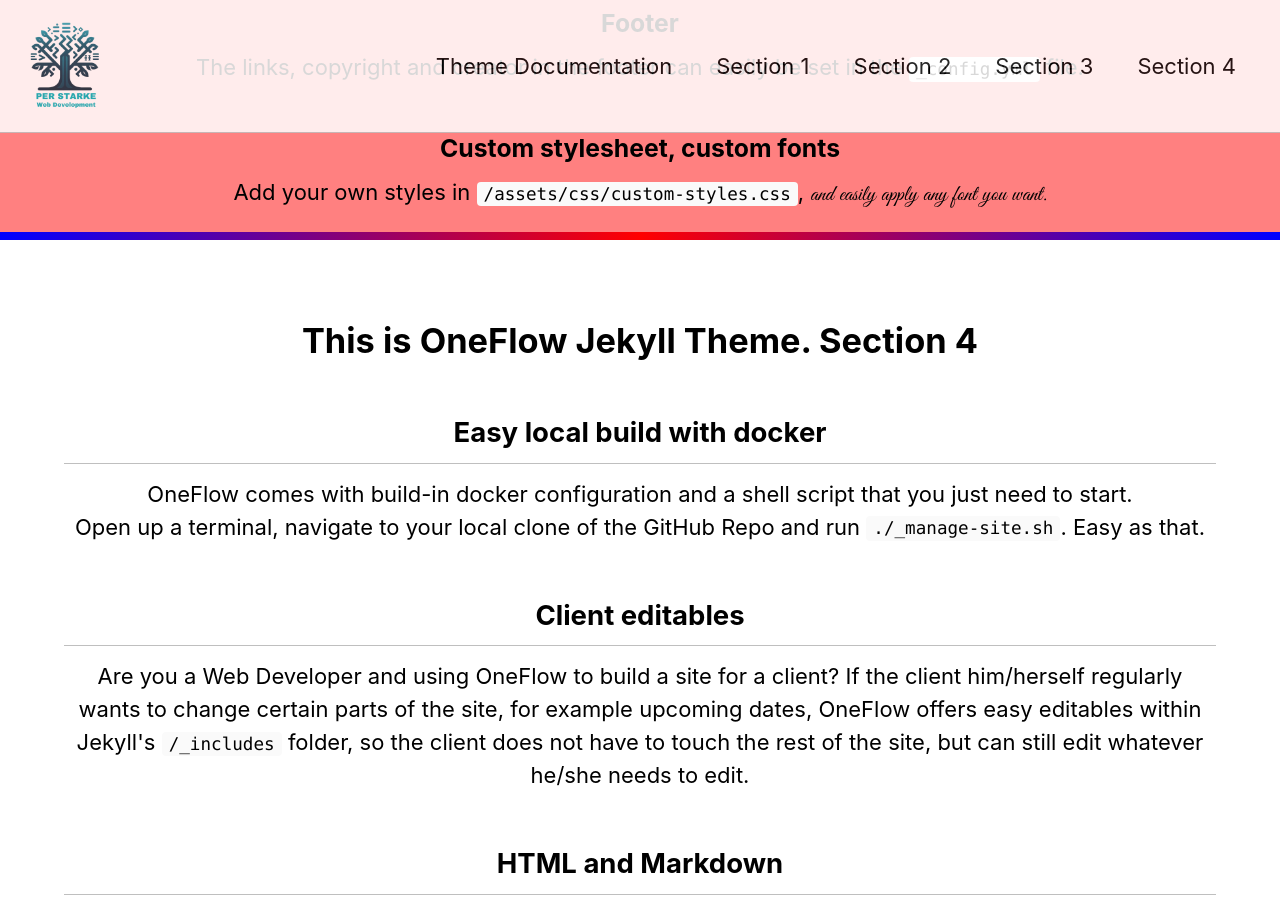
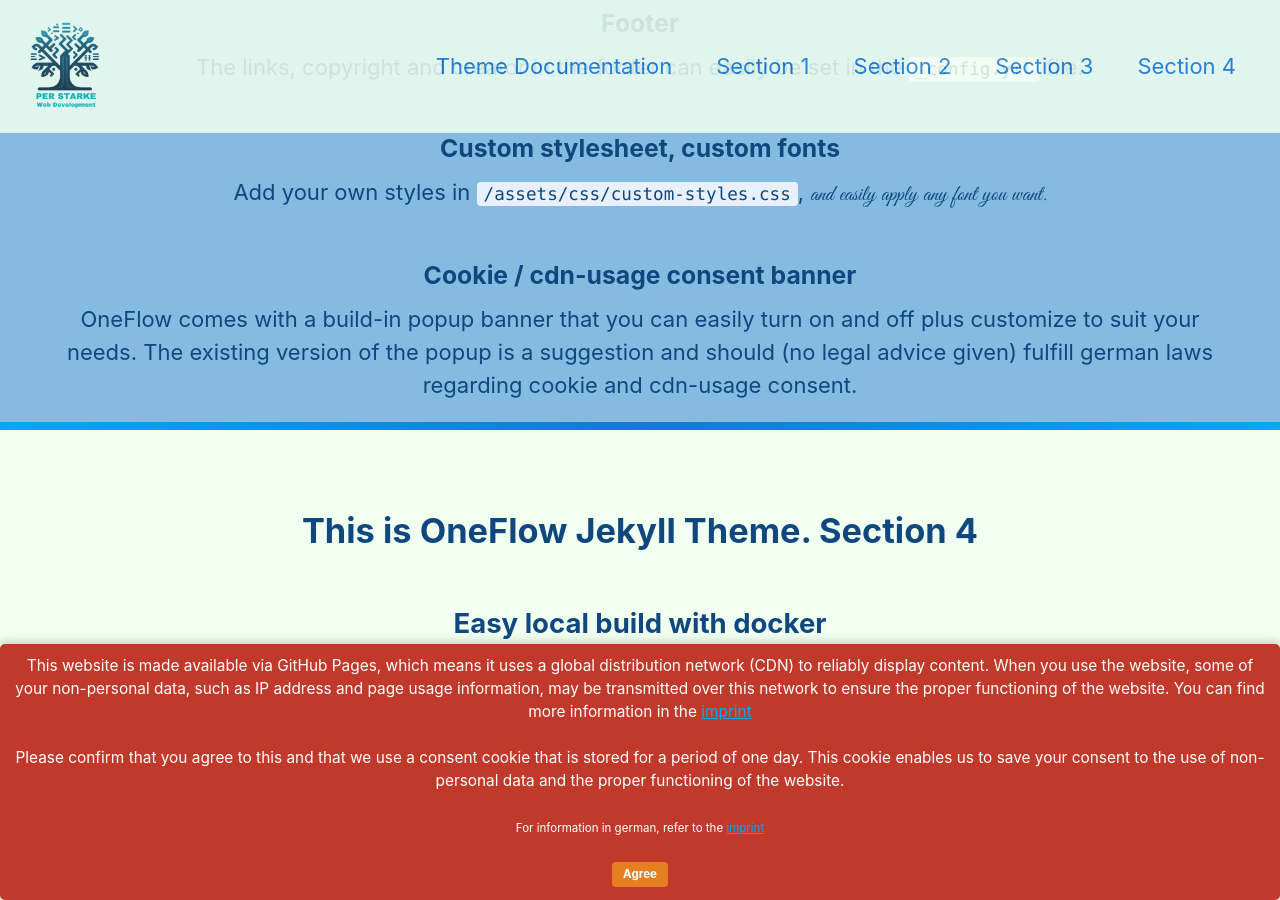
Before and after one commit to perstarke-webdev/oneflow-jekyll-theme, a Jekyll site: the page built from _pages/index.html, in a window 1280 px wide and 900 px high, scrolled down 7329 px. Built offline with Jekyll 4.4.1, drawn with Linux system fonts in a browser that asks for light colours; cached includes are drawn as plain includes.

Commit message:
add cookie/cdn banner/popup
close #22

```diff
--- a/_config.yml
+++ b/_config.yml
@@ -6,7 +6,7 @@
 # `jekyll serve`. If you change this file, please restart the server process.
 
 
-oneflow-skin    : "contrast" # "air", "aqua", "contrast", "dark", "dirt", "neon", "mint", "plum", "sunrise"
+oneflow-skin    : "aqua" # "default", "air", "aqua", "contrast", "dark", "dirt", "neon", "mint", "plum", "sunrise"
 
 # Site Settings
 locale                   : "en-US"
@@ -18,10 +18,11 @@ baseurl                  : # the subpath of your site, e.g. "/blog"
 repository               : "perstarke-webdev/oneflow-jekyll-theme" # GitHub username/repo-name
 teaser                   : # path of fallback teaser image, e.g. "/assets/images/500x300.png"
 logo                     : "/assets/images/logo.webp" # Site logo displayed in the masthead
-masthead_title           : " " # Overrides the website title displayed in the masthead, use " " for no title
+show-popup               : true # set to false if you don't need / want to show a cookie-banner / cdn-usage popup.
+                                # Edit the popup itself in the respective /includes file
+masthead_title           : " "  # Overrides the website title displayed in the masthead, use " " for no title
 sticky-masthead          : true # if true, masthead/navigation bar will stay visible when the user scrolls down.
                                 # if false, it will move out of sight when scrolling.
-                                # Do NOT use quotation marks to set false / true here.
 masthead-opacity         : 0.85 # set to any value between 0 and 1.
                                 # 0.8-0.9 is a good recommended starting point. Only relevant if masthead is sticky.
 background-image         : # '/assets/images/header.webp' # Remove / out-comment, if you don't want a background image
--- /dev/null
+++ b/_includes/popup.html
@@ -0,0 +1,43 @@
+<div id="cookie-banner">
+    This website is made available via GitHub Pages, which means it uses a global distribution network (CDN) to reliably display content. When you use the website, some of your non-personal data, such as IP address and page usage information, may be transmitted over this network to ensure the proper functioning of the website.
+    You can find more information in the
+    <a href="/imprint#github-pages-und-cdn-nutzung"
+       target="_blank" rel="noopener noreferrer nofollow">
+        imprint</a><br><br>
+
+
+    Please confirm that you agree to this and that we use a consent cookie that is stored for a period of one day. This cookie enables us to save your consent to the use of non-personal data and the proper functioning of the website.<br><br>
+
+    <small>For information in german, refer to the
+        <a href="/imprint"
+           target="_blank" rel="noopener noreferrer nofollow">
+            imprint</a>
+    </small>
+
+    <br><br>
+
+    <button class="btn btn--warning" id="cookie-consent-btn">Agree</button>
+</div>
+
+
+
+
+
+
+<!-- JavaScript-code for the cookie consent-banner -->
+<script>
+    if (document.cookie.indexOf('cookieConsent=1') !== -1) {
+        document.getElementById('cookie-banner').style.display = 'none';
+    }
+
+  function setCookieConsent() {
+      document.getElementById('cookie-banner').style.display = 'none';
+
+      var expiresDate = new Date();
+      expiresDate.setDate(expiresDate.getDate() + 1);
+
+      document.cookie = 'cookieConsent=1; expires=' + expiresDate.toUTCString() + '; path=/';
+  }
+
+    document.getElementById('cookie-consent-btn').addEventListener('click', setCookieConsent);
+</script>
--- a/_layouts/default.html
+++ b/_layouts/default.html
@@ -43,9 +43,14 @@
         }
     </style>
 
+
     {% if site.background-image %}
       <div class="bg">
     {% endif %}
+
+        {% if site.show-popup %}
+        {% include popup.html %}
+        {% endif %}
 
       <div class="initial-content">
         {{ content }}
--- a/_pages/index.html
+++ b/_pages/index.html
@@ -271,6 +271,11 @@ image-text-row-two:
     Add your own styles in <code>/assets/css/custom-styles.css</code>,
     <span style="font-family: 'Great Vibes';"> and easily apply any font you want. </span>
 
+    <h3>Cookie / cdn-usage consent banner</h3>
+    OneFlow comes with a build-in popup banner that you can easily turn on and off plus customize to suit your needs.
+    The existing version of the popup is a suggestion and should (no legal advice given) fulfill german laws regarding
+    cookie and cdn-usage consent.
+
 </section>
 
 
--- a/_sass/oneflow/_base.scss
+++ b/_sass/oneflow/_base.scss
@@ -333,3 +333,24 @@ input[type="submit"],
   -webkit-transition: $global-transition;
   transition: $global-transition;
 }
+
+
+/*
+Popup / cookie banner
+*/
+
+#cookie-banner {
+    display: block;
+    position: fixed;
+    bottom: 0;
+    left: 0;
+    right: 0;
+    box-shadow: 0px -2px 10px rgba(0, 0, 0, 0.2);
+    color: white;
+    background-color: $danger-color;
+    padding: 10px;
+    border-radius: 5px;
+    z-index: 999;
+    font-size: 70%;
+    text-align: center;
+}
```
